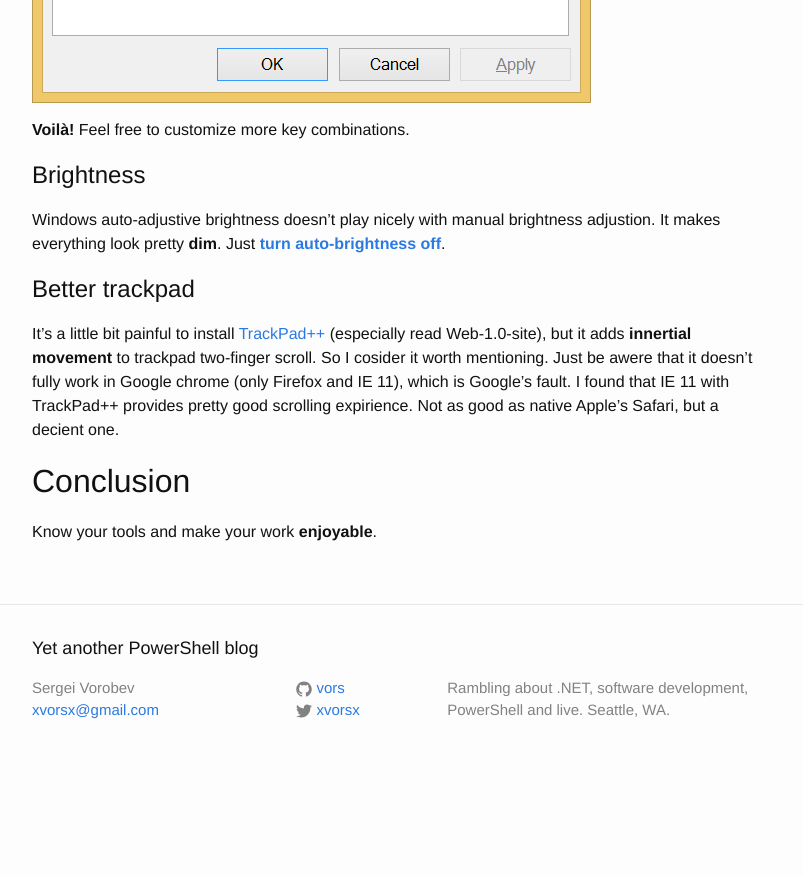
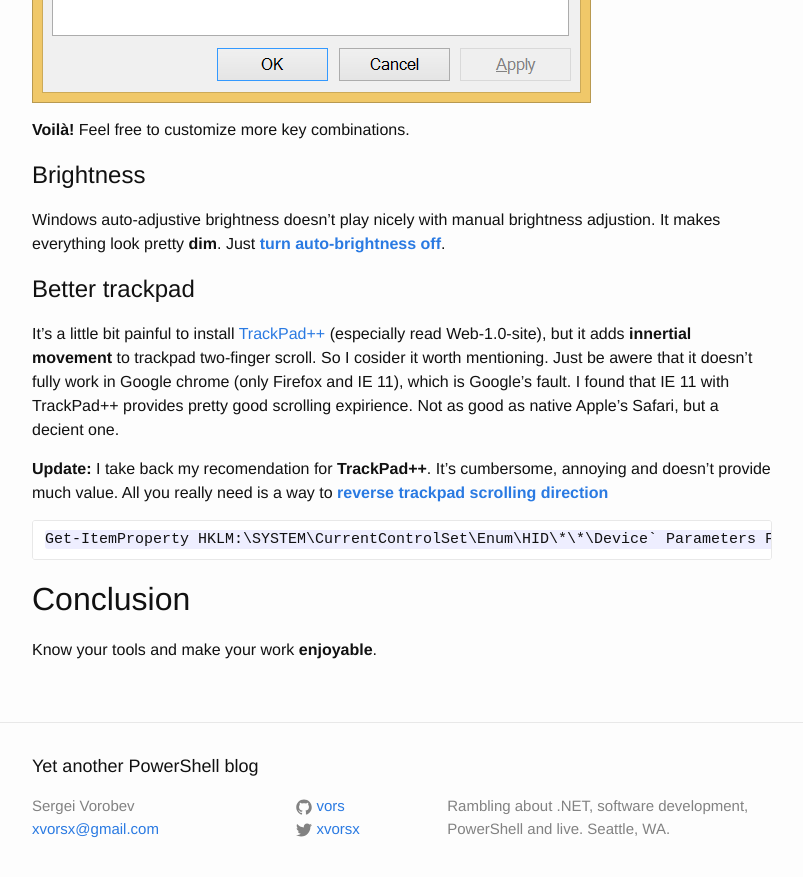
Before and after one commit to vors/vors.github.io, a Jekyll site: the page built from _posts/2015-06-21-make-work-in-windows-on-mac-a-joy.markdown, in a window 1280 px wide and 900 px high, scrolled down 3153 px. Shown: the top 877 px of the window, without its empty margins (238-1041 px from the left). Built offline with Jekyll 4.4.1, drawn with Linux system fonts in a browser that asks for light colours; before the commit the page ends 3935 px from its top, so only the background shows below that.

Commit message:
Update 2015-06-21-make-work-in-windows-on-mac-a-joy.markdown
Add comment about trackpad scroll direction

```diff
--- a/_posts/2015-06-21-make-work-in-windows-on-mac-a-joy.markdown
+++ b/_posts/2015-06-21-make-work-in-windows-on-mac-a-joy.markdown
@@ -129,6 +129,13 @@ So I cosider it worth mentioning.
 Just be awere that it doesn't fully work in Google chrome (only Firefox and IE 11), which is Google's fault.
 I found that IE 11 with TrackPad++ provides pretty good scrolling expirience. Not as good as native Apple's Safari, but a decient one.
 
+**Update:**
+I take back my recomendation for **TrackPad++**.
+It's cumbersome, annoying and doesn't provide much value.
+All you really need is a way to [**reverse trackpad scrolling direction**](http://superuser.com/questions/310681/inverting-direction-of-mouse-scroll-wheel)
+
+    Get-ItemProperty HKLM:\SYSTEM\CurrentControlSet\Enum\HID\*\*\Device` Parameters FlipFlopWheel -EA 0 | ForEach-Object { Set-ItemProperty $_.PSPath FlipFlopWheel 1
+
 Conclusion
 ---------------------
 
```
